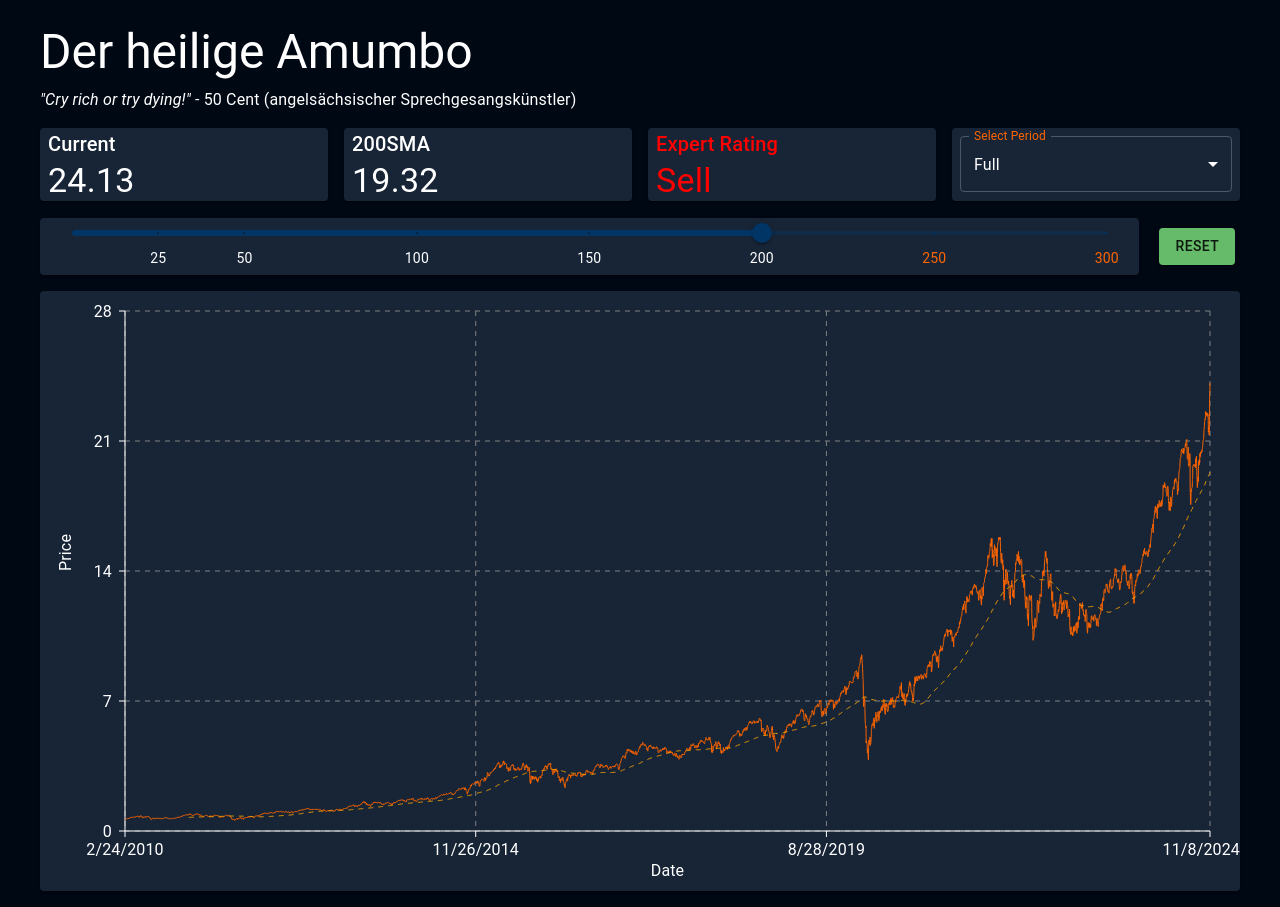
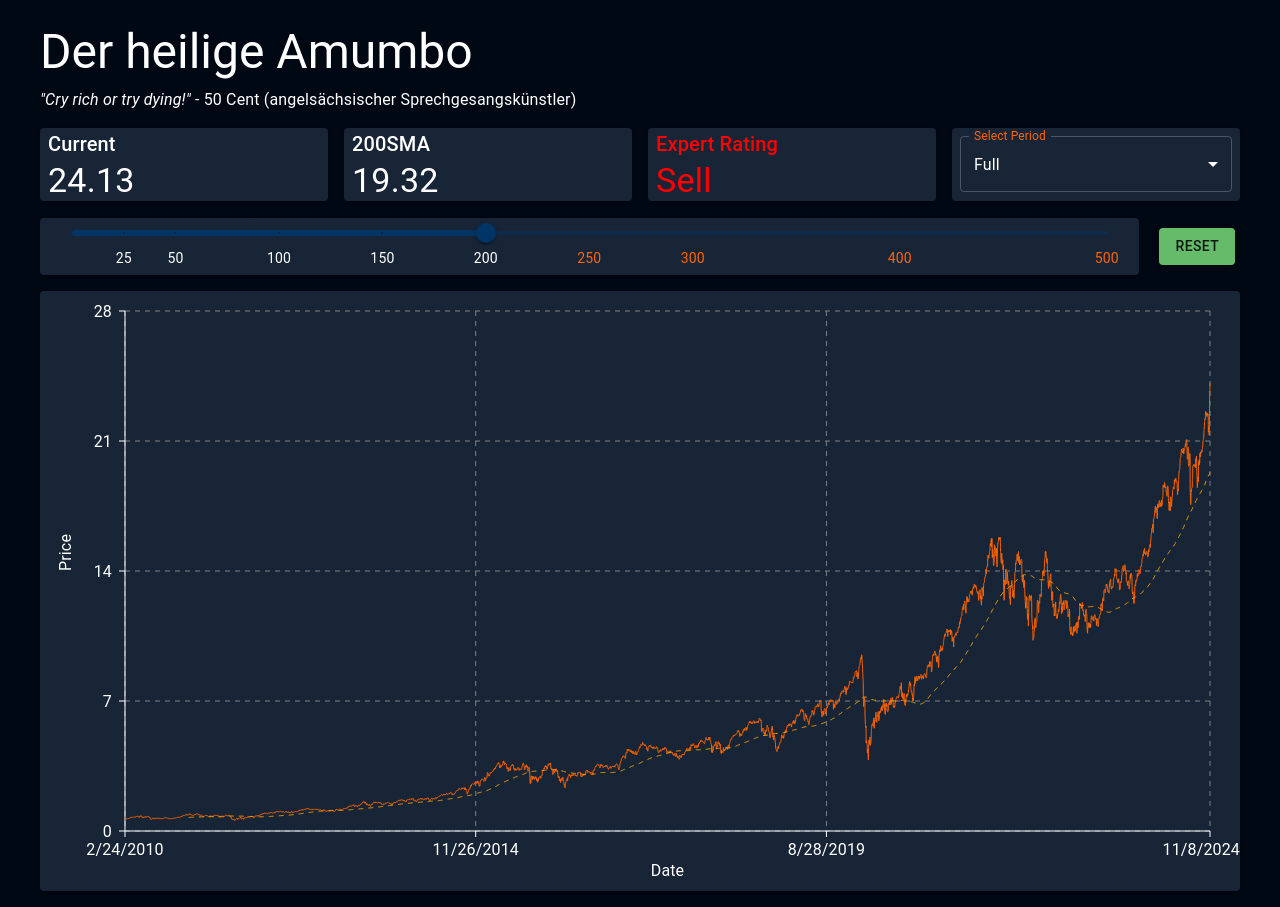
Before and after one commit to smn-t/smn-t.github.io, a React (Create React App) app: page / in a window 1280 px wide. Built offline with nearby package versions, Linux system fonts and the light colour scheme.

Commit message:
fix slider

```diff
--- a/src/dashboards/MainDashboard.js
+++ b/src/dashboards/MainDashboard.js
@@ -166,7 +166,7 @@ const MainDashboard = () => {
                                 aria-label="Default"
                                 valueLabelDisplay="auto"
                                 min={0}
-                                max={300}
+                                max={marks[marks.length-1].value}
                                 value={sliderValue}
                                 onChange={handleChange}
                                 color="primary"
```
